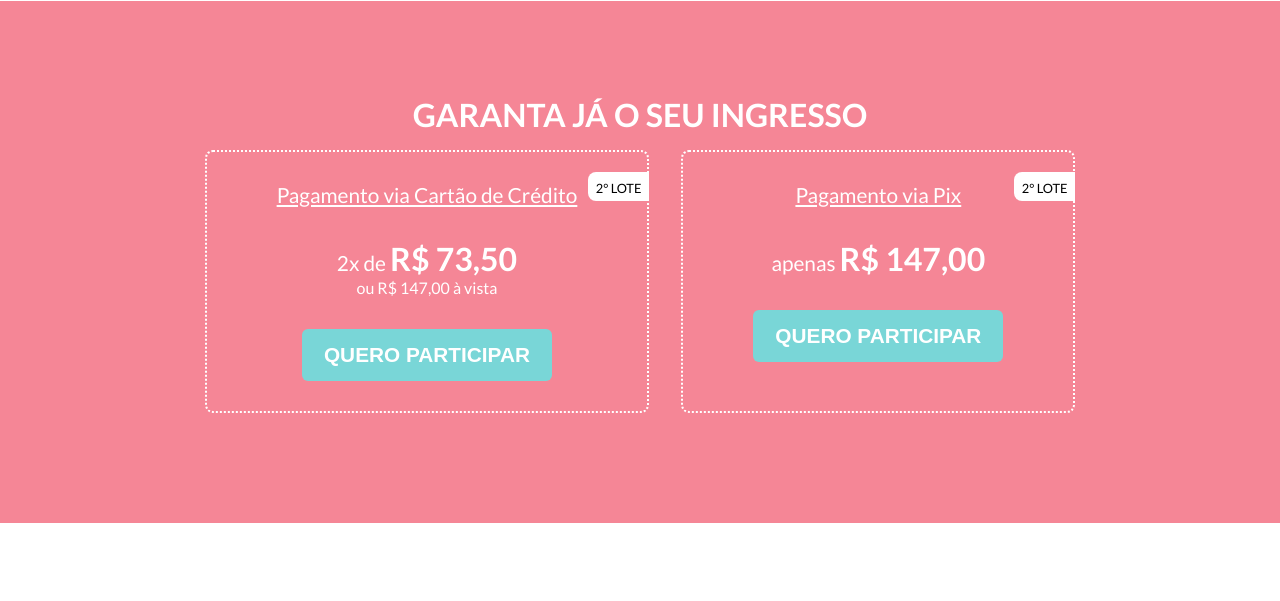
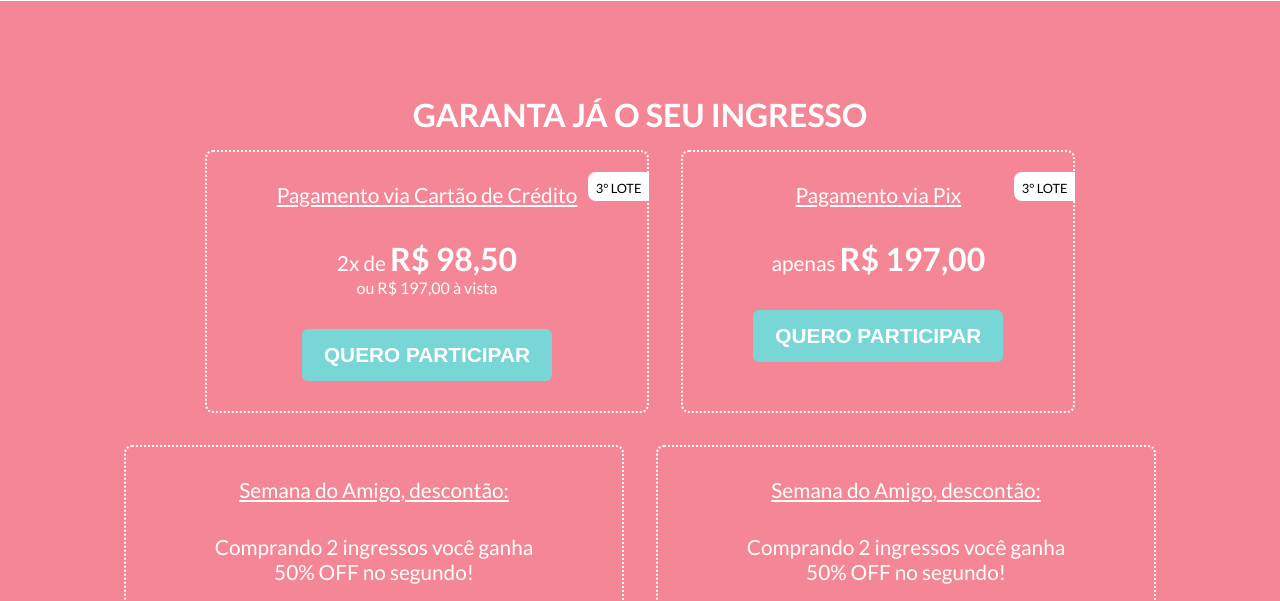
Before and after one commit to patrickhpgc/conexaoEmpreendedora, a PHP site: page / in a window 1280 px wide. Shown: the part 5359-5960 px from the top of the page. Run offline with PHP 8.4, Linux system fonts and the light colour scheme; some libraries are stand-ins or nearby versions.

Commit message:
Add payment card

```diff
--- a/index.php
+++ b/index.php
@@ -496,30 +496,64 @@
                     <p class="text-2">
                         <u>Pagamento via Cartão de Crédito</u>
                     </p>
-                    <p class="text-2 mt-3">2x de <span class="text-4 text-bold">R$ 73,50</span></p>
-                    <p class="text-1">ou R$ 147,00 à vista</p>
+                    <p class="text-2 mt-3">2x de <span class="text-4 text-bold">R$ 98,50</span></p>
+                    <p class="text-1">ou R$ 197,00 à vista</p>
                     <a href="https://www.asaas.com/c/312002267176" target="_blank">
                         <button class="btn btn-secondary mt-3">
                             <span class="text-2 text-bold">QUERO PARTICIPAR</span>
                         </button>
                     </a>
                     <div class="div-lote">
-                        <span class="text-0 text-regular">2° LOTE</span>
+                        <span class="text-0 text-regular">3° LOTE</span>
                     </div>
                 </div>
                 <div class="card-payment">
                     <p class="text-2">
                         <u>Pagamento via Pix</u>
                     </p>
-                    <p class="text-2 mt-3">apenas <span class="text-4 text-bold">R$ 147,00</span></p>
-                    <a href="https://nubank.com.br/cobranca/JtwHOFUG9P11248i" target="_blank">
+                    <p class="text-2 mt-3">apenas <span class="text-4 text-bold">R$ 197,00</span></p>
+                    <a href="https://nubank.com.br/cobranca/qcqBLq5zMP11248i" target="_blank">
                         <button class="btn btn-secondary mt-3">
                             <span class="text-2 text-bold">QUERO PARTICIPAR</span>
                         </button>
                     </a>
                     <div class="div-lote">
-                        <span class="text-0 text-regular">2° LOTE</span>
+                        <span class="text-0 text-regular">3° LOTE</span>
                     </div>
+                </div>
+                <div class="card-payment">
+                    <p class="text-2">
+                        <u>Semana do Amigo, descontão:</u>
+                    </p>
+                    <p class="text-2 mt-3">Comprando 2 ingressos você ganha 50% OFF no segundo!</span></p>
+                    <p class="text-2 mt-2">
+                        <u>Pagamento via Cartão de Crédito</u>
+                    </p>
+                    <p class="text-2 mt-3">2x de <span class="text-4 text-bold">R$ 147,75</span></p>
+                    <p class="text-1">ou R$  295,50 à vista</p>
+                    <p class="text-1 mt-3">Comprando este pacote você ganha 2 ingressos</p>
+                    <a href="https://www.asaas.com/c/244290112188" target="_blank">
+                        <button class="btn btn-secondary mt-3">
+                            <span class="text-2 text-bold">QUERO PARTICIPAR</span>
+                        </button>
+                    </a>
+                </div>
+                <div class="card-payment">
+                    <p class="text-2">
+                        <u>Semana do Amigo, descontão:</u>
+                    </p>
+                    <p class="text-2 mt-3">Comprando 2 ingressos você ganha 50% OFF no segundo!</span></p>
+                    <p class="text-2 mt-2">
+                        <u>Pagamento via Pix</u>
+                    </p>
+                    <p class="text-2 mt-3">apenas <span class="text-4 text-bold">R$ 295,50</span></p>
+                    <p class="text-1 mt-3">Comprando este pacote você ganha 2 ingressos</p>
+
+                    <a href="https://nubank.com.br/cobranca/cifcc1HKMa11248i" target="_blank">
+                        <button class="btn btn-secondary mt-3">
+                            <span class="text-2 text-bold">QUERO PARTICIPAR</span>
+                        </button>
+                    </a>
                 </div>
             </div>
         </section>
```
